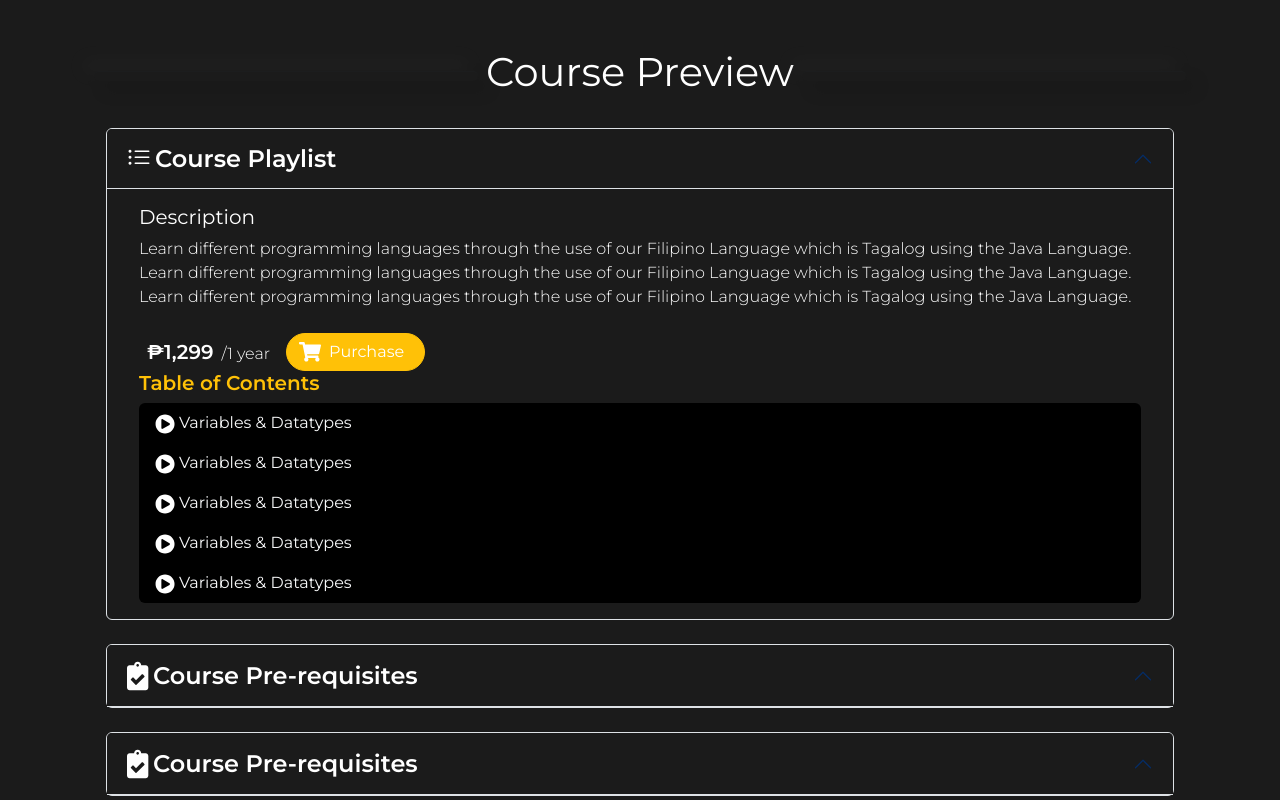
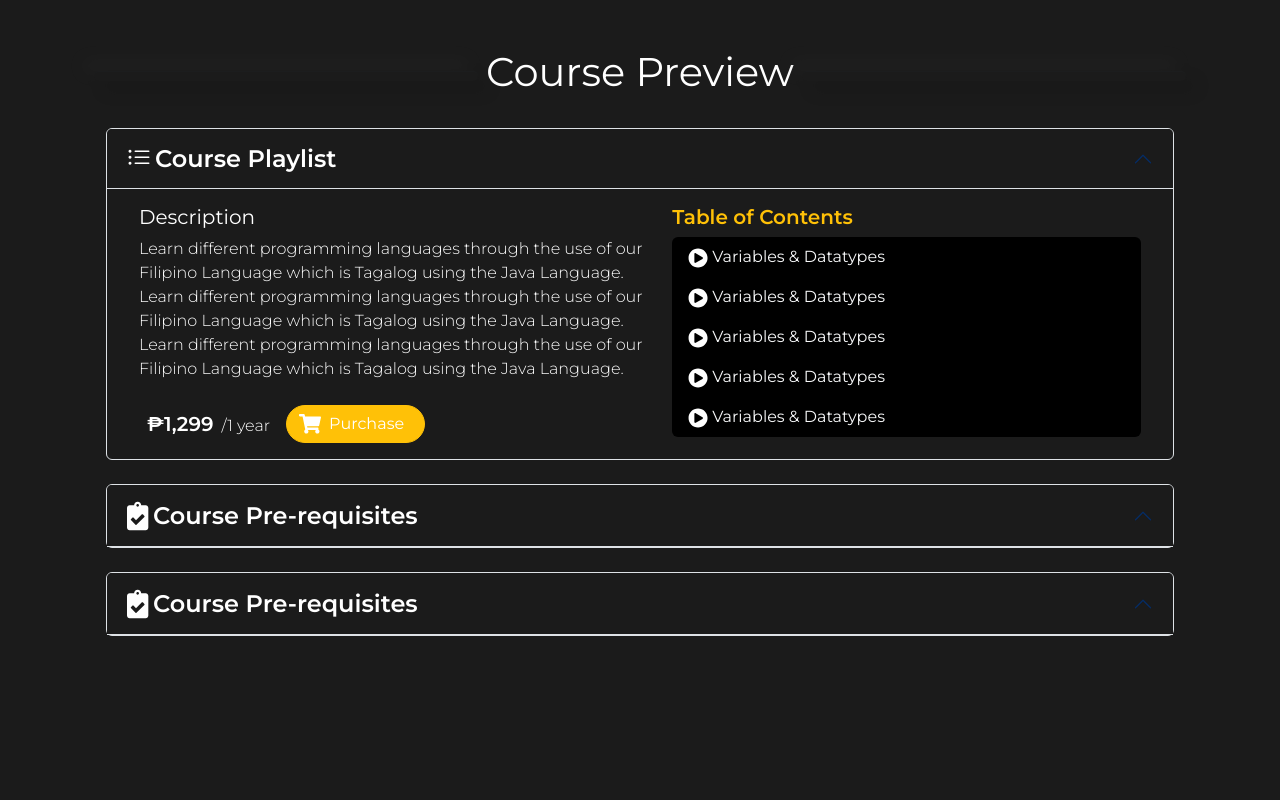
Before and after one commit to SamuelAlac/SDPTAcademy, a React (Vite) app in the folder SDPTAcademy/: page /CoursePreview in a window 1280 px wide. Shown: the part 637-1437 px from the top of the page. Built offline with nearby package versions, Linux system fonts and the light colour scheme; no server answers.

Commit message:
course playlist tabi

```diff
--- a/SDPTAcademy/src/Pages/Courses/CoursePreview.jsx
+++ b/SDPTAcademy/src/Pages/Courses/CoursePreview.jsx
@@ -114,10 +114,9 @@ const CoursePreview = () => {
                             <i class="bi bi-list-ul me-1"></i>Course Playlist
                         </button>
                         </h2>
-                        <div id="info-one" class="accordion-collapse collapse show">
-                        <div class="accordion-body text-white">
-                        <div className="d-flex align-items-center justify-content-around">
-
+                         <div id="info-one" class="accordion-collapse collapse show">
+                            <div class="d-flex justify-content-around accordion-body text-white">
+                             <div className="d-flex align-items-center justify-content-around">
                                 <div className="container">
                                 <h5>Description</h5>
                                     <p className="lead fs-6">
```
